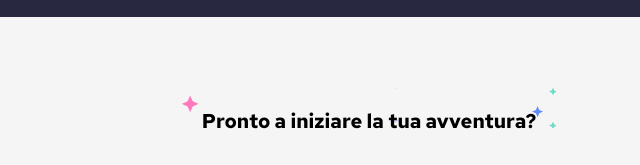
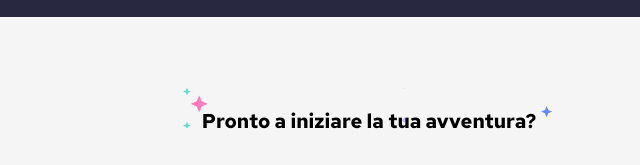
Before and after one commit to millooo94/html-css-discord, a plain HTML site: page index.html in a window 1280 px wide. Shown: the part 3147-3312 px from the top of the page, 271-911 px from the left. Drawn offline with Linux system fonts and the light colour scheme.

Commit message:
Refactor: last section

```diff
--- a/css/style.css
+++ b/css/style.css
@@ -207,7 +207,7 @@ header {
 .cta-container {
     background-image: url("../img/stars.svg");
     background-size: 100%;
-    background-position-x: 0;
+    background-position-x: 9px;
     background-position-y: -6px;
     height: 20px;
     padding: 20px;
```
